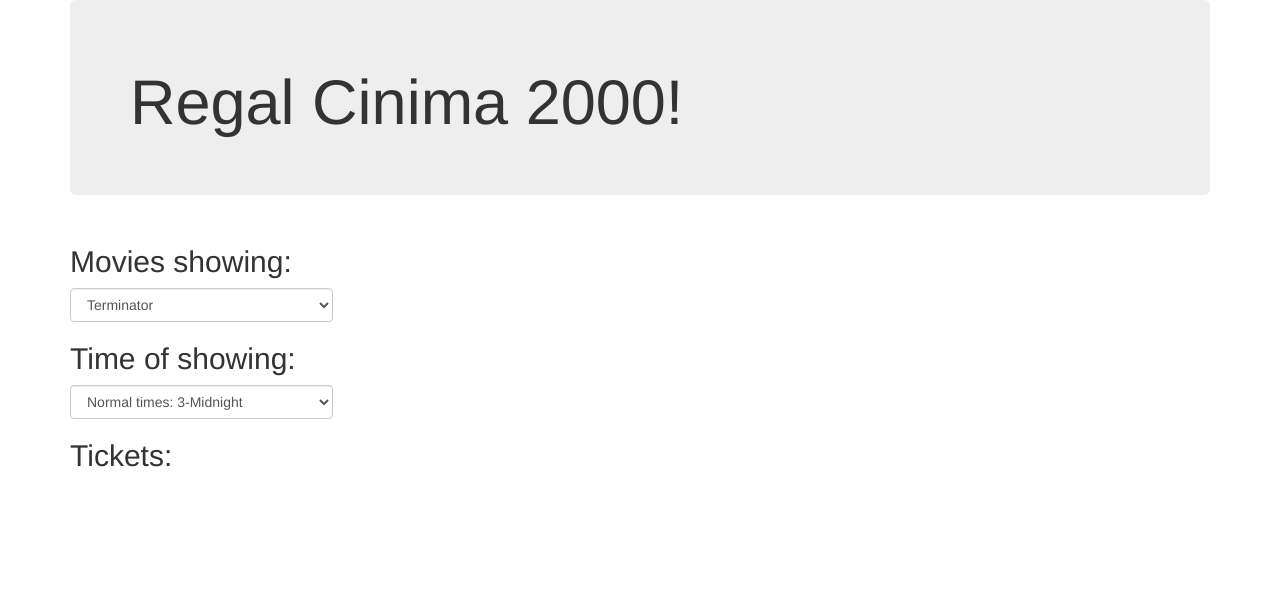
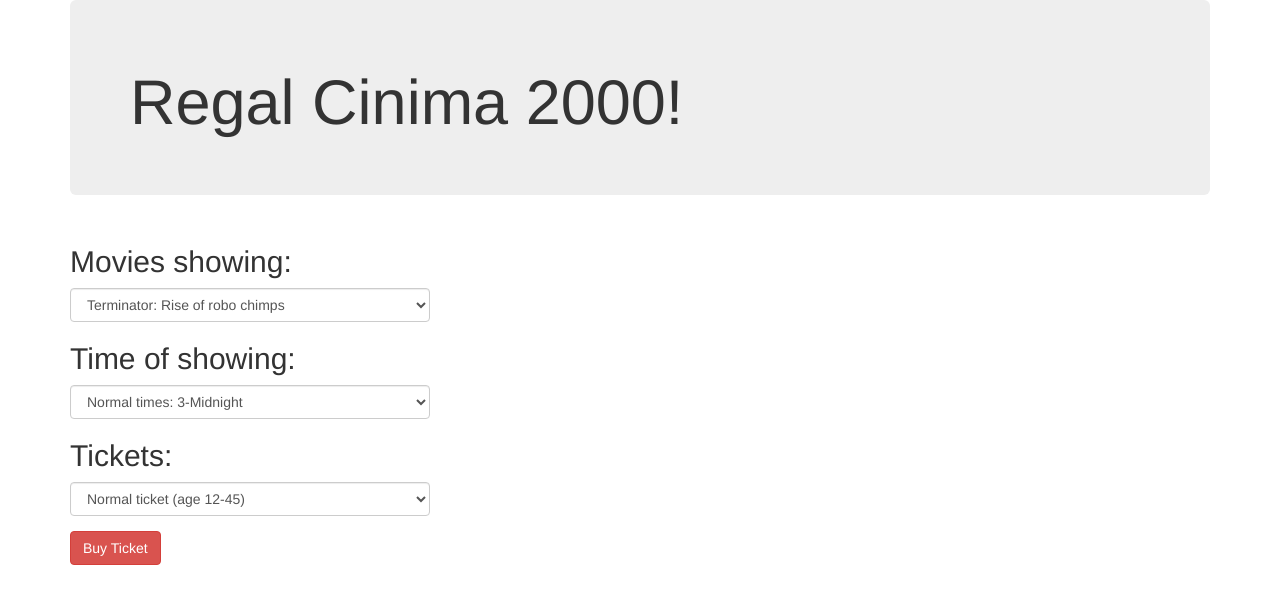
Before and after one commit to CommaderDavid/Movie-ticket, a plain HTML site: page index.html in a window 1280 px wide. Drawn offline with Linux system fonts and the light colour scheme.

Commit message:
Add daily planning 1-14, and finish form.

```diff
--- a/index.html
+++ b/index.html
@@ -14,13 +14,13 @@
         <h1>Regal Cinima 2000!</h1>
       </div>
       <div class="row">
-        <div class="col-md-3">
+        <div class="col-md-4">
           <form id="movie-form">
             <div class="form-group">
               <h2>Movies showing:</h2>
               <select id="movie-selection" class="form-control">
-                <option value="1">Terminator</option>
-                <option value="1">Avatar</option>
+                <option value="1">Terminator: Rise of robo chimps</option>
+                <option value="1">Avatar XV I guess...</option>
                 <option value="2">Transformers</option>
                 <option value="2">Preditor</option>
               </select>
@@ -34,13 +34,13 @@
             </div>
             <div class="form-group">
               <h2>Tickets:</h2>
+              <select id="ticket-selection" class="form-control">
+                <option value="1">Normal ticket (age 12-45)</option>
+                <option value="2">Senior ticket: (age 45-90)</option>
+              </select>
             </div>
+            <button type="submit" class="btn btn-danger">Buy Ticket</button>
           </form>
-          <!-- <div class="radio">
-            <label>
-              <input type="radio" name="one" value="1">One person
-            </label>
-          </div> -->
         </div>
       </div>
     </div>
```
Also changed, not shown: 1 other file.
